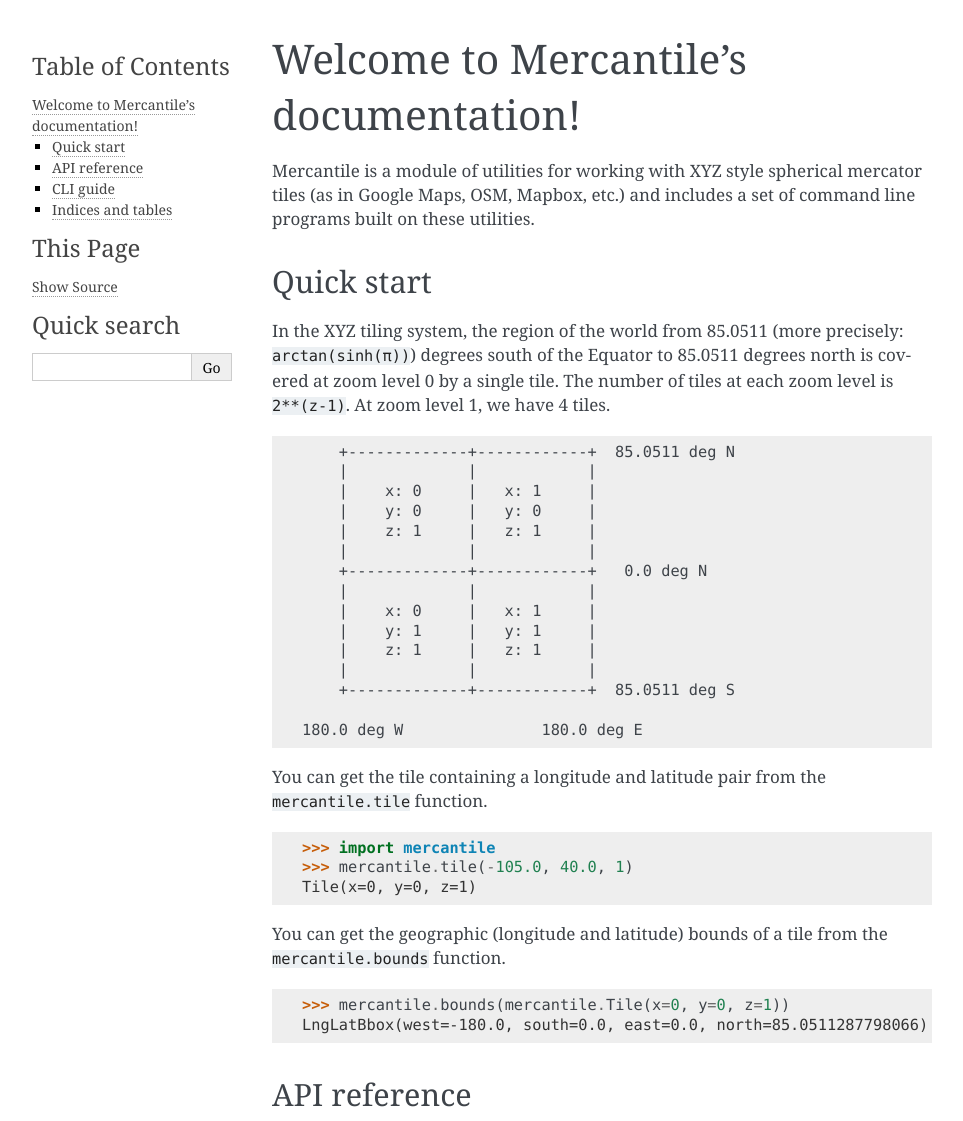
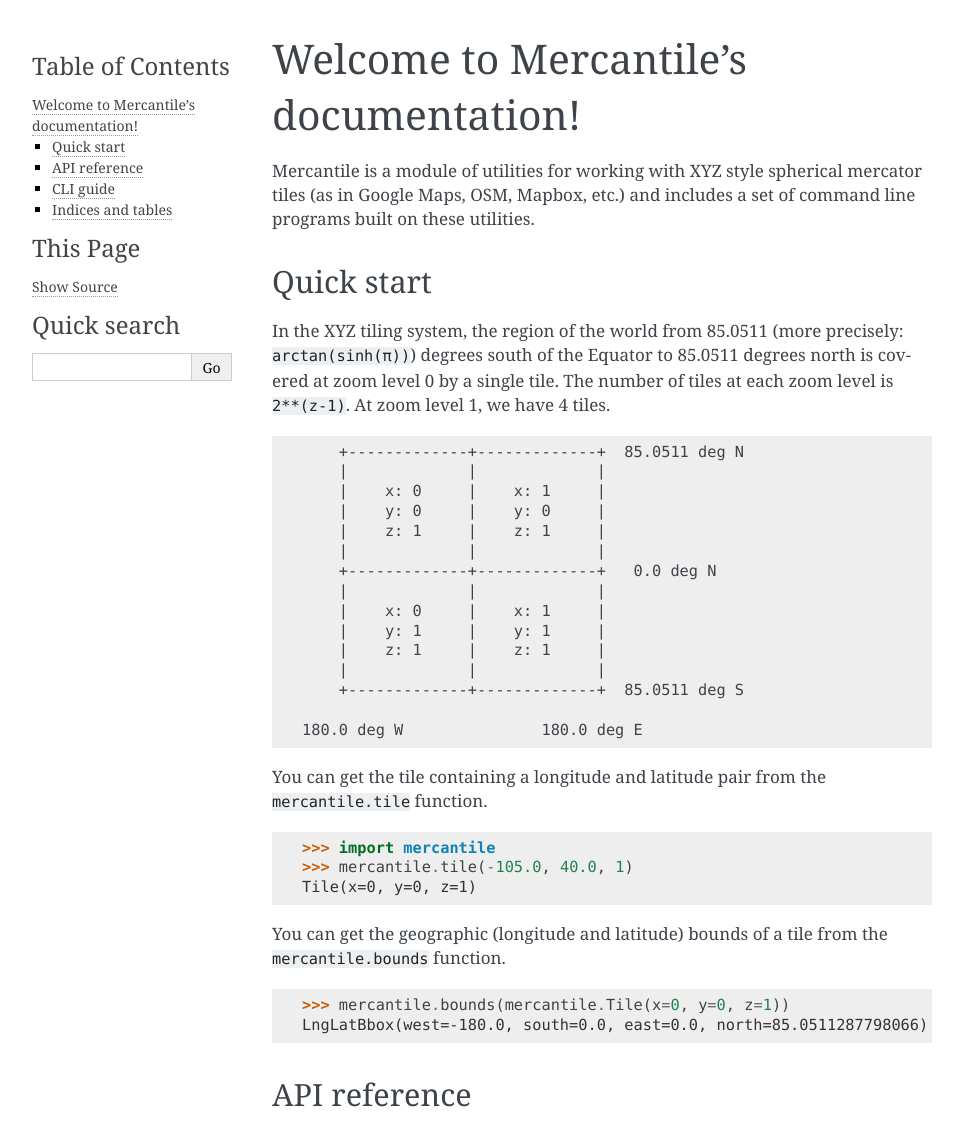
Before and after one commit to mapbox/mercantile, a Sphinx documentation site: the page built from docs/index.rst, in a window 1280 px wide, cut to the strip 0-1121 px from the top of the page. Shown: the whole strip, without its empty margins (148-1111 px from the left). Built offline with Sphinx 7.4.7, drawn with Linux system fonts in a browser that asks for light colours.

Commit message:
Fix tile size in ascii diagram

```diff
--- a/docs/index.rst
+++ b/docs/index.rst
@@ -22,19 +22,19 @@
 .. code-block:: none
 
 
-                    +-------------+------------+  85.0511 deg N
-                    |             |            |
-                    |    x: 0     |   x: 1     |
-                    |    y: 0     |   y: 0     |
-                    |    z: 1     |   z: 1     |
-                    |             |            |
-                    +-------------+------------+   0.0 deg N
-                    |             |            |
-                    |    x: 0     |   x: 1     |
-                    |    y: 1     |   y: 1     |
-                    |    z: 1     |   z: 1     |
-                    |             |            |
-                    +-------------+------------+  85.0511 deg S
+                    +-------------+-------------+  85.0511 deg N
+                    |             |             |
+                    |    x: 0     |    x: 1     |
+                    |    y: 0     |    y: 0     |
+                    |    z: 1     |    z: 1     |
+                    |             |             |
+                    +-------------+-------------+   0.0 deg N
+                    |             |             |
+                    |    x: 0     |    x: 1     |
+                    |    y: 1     |    y: 1     |
+                    |    z: 1     |    z: 1     |
+                    |             |             |
+                    +-------------+-------------+  85.0511 deg S
 
                 180.0 deg W               180.0 deg E
 
```
